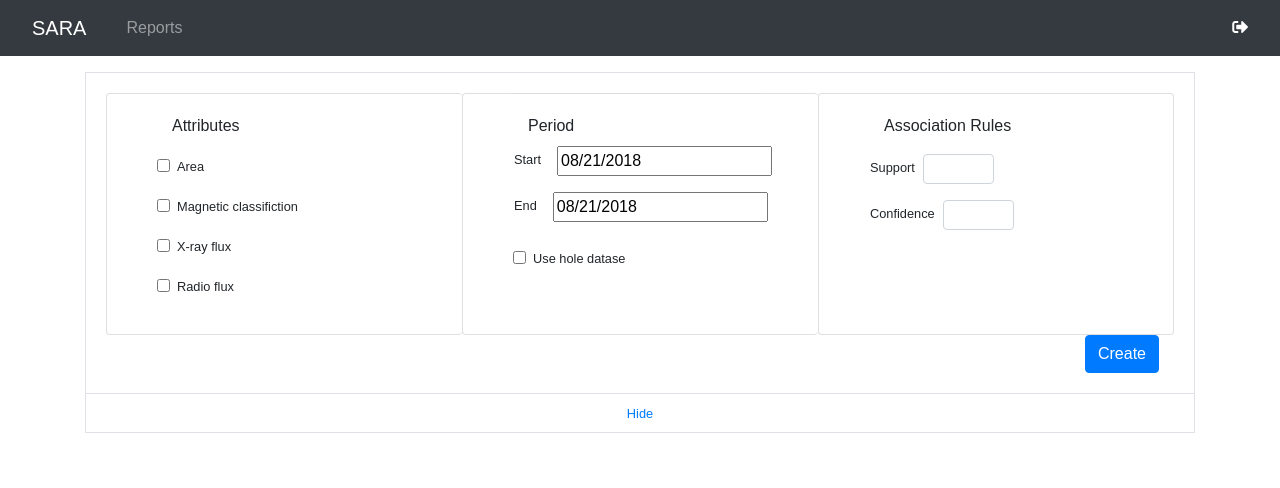
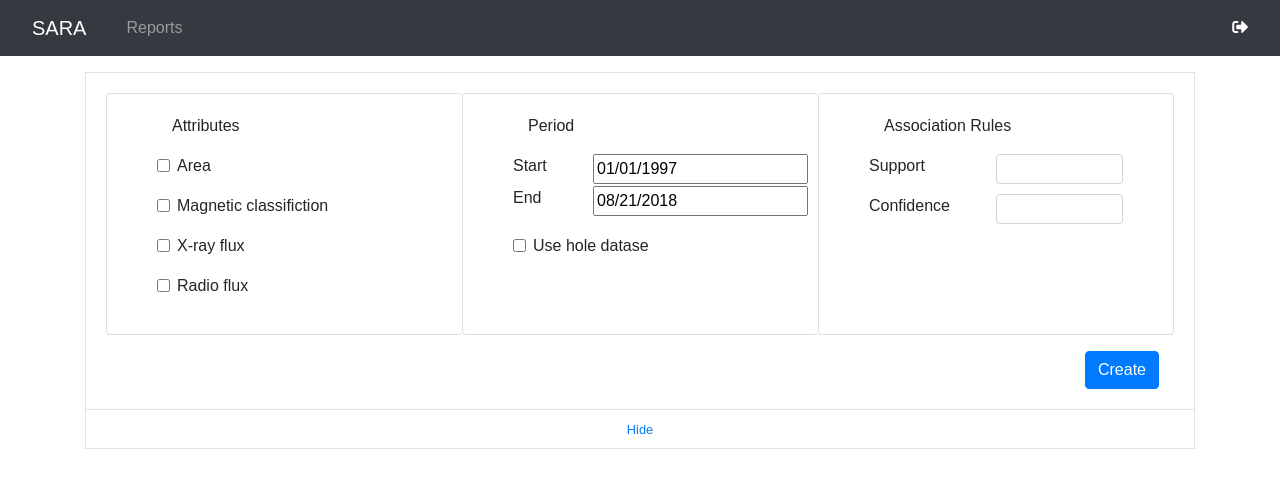
Before and after one commit to j-pereira/sara-react, a React (Create React App) app: page / in a window 1280 px wide. Shown: the top 488 px of the page. Built offline with nearby package versions, Linux system fonts and the light colour scheme.

Commit message:
creating components

```diff
--- a/src/App.css
+++ b/src/App.css
@@ -1,5 +1,5 @@
 .App {
-
+  font-size: 1em;
 }
 
 .App-logo {
--- /dev/null
+++ b/src/components/reports/ARTable/ARTable.js
@@ -0,0 +1,34 @@
+import React from 'react'
+
+const ARTable = (props) => {
+
+    return (
+        <div class="container border mt-4 p-2">
+
+            <div class="row">
+                <div class="col-sm">
+                    Rule
+                </div>
+                <div class="col-sm">
+                    Support
+                </div>
+                <div class="col-sm">
+                    Confidence
+                </div>
+            </div>
+            <div class="row">
+                <div class="col-sm">
+                    Rule 1
+                </div>
+                <div class="col-sm">
+                    Support 1
+                </div>
+                <div class="col-sm">
+                    Confidence 1
+                </div>
+            </div>
+        </div>
+    )
+}
+
+export default ARTable;
--- a/src/components/reports/Report/Report.js
+++ b/src/components/reports/Report/Report.js
@@ -1,17 +1,35 @@
 import React, { Component } from 'react'
 import Collapse from '../../../hoc/Collapse/Collapse';
 import ReportAttributes from '../ReportAttributes/ReportAttributes';
+import ARTable from '../ARTable/ARTable';
 
 class Report extends Component {
+
+    constructor (props) {
+        super(props)
+        this.state = {
+            resultTable: ''
+        }
+    }
+
+
+    renderRules = () => {
+        this.setState({
+            resultTable: <ARTable />
+        })
+    }
+
 
     render() {
 
         return (
             <div>
-                <Collapse buttonText="Hide">
-                    <ReportAttributes />
+                <Collapse>
+                    <ReportAttributes generateRules={this.renderRules} />
                 </Collapse>
+                {this.state.resultTable}
             </div>
+
         )
     }
 }
--- a/src/components/reports/ReportAttributes/ReportAttributes.js
+++ b/src/components/reports/ReportAttributes/ReportAttributes.js
@@ -1,31 +1,8 @@
 import React, { Component } from 'react';
 import Calendar from '../../../hoc/Calendar/Calendar'
+import moment from 'moment';
 
 class ReportAttributes extends Component {
-
-
-    getInitialState = () => {
-        var value = new Date().toISOString();
-        return {
-          value: value
-        }
-    }
-
-    handleChange = (value, formattedValue) => {
-        this.setState({
-          value: value, // ISO String, ex: "2016-11-19T12:00:00.000Z"
-          formattedValue: formattedValue // Formatted String, ex: "11/19/2016"
-        });
-    }
-
-    componentDidUpdate(){
-        // Access ISO String and formatted values from the DOM.
-        var hiddenInputElement = document.getElementById("example-datepicker");
-        console.log(hiddenInputElement.value); // ISO String, ex: "2016-11-19T12:00:00.000Z"
-        console.log(hiddenInputElement.getAttribute('data-formattedvalue')) // Formatted String, ex: "11/19/2016"
-    }
-
-
 
     render () {
         return (
@@ -37,19 +14,19 @@ class ReportAttributes extends Component {
                                 <label className="container" >Attributes</label>
                                 <div className="form-group form-check pt-2">
                                     <input id="area" type="checkbox" className="form-check-input"/>
-                                    <small className="form-check-label " for="area">Area</small>
+                                    <label className="form-check-label " for="area">Area</label>
                                 </div>
                                 <div className="form-group form-check">
                                     <input id="mag" type="checkbox" className="form-check-input"/>
-                                    <small className="form-check-label " for="mag">Magnetic classifiction</small>
+                                    <label className="form-check-label " for="mag">Magnetic classifiction</label>
                                 </div>
                                 <div className="form-group form-check">
                                     <input id="xray" type="checkbox" className="form-check-input"/>
-                                    <small className="form-check-label " for="xray">X-ray flux</small>
+                                    <label className="form-check-label " for="xray">X-ray flux</label>
                                 </div>
                                 <div className="form-group form-check">
                                     <input id="radio" type="checkbox" className="form-check-input"/>
-                                    <small className="form-check-label " for="radio">Radio flux</small>
+                                    <label className="form-check-label " for="radio">Radio flux</label>
                                 </div>
                             </div>
                         </div>
@@ -60,18 +37,29 @@ class ReportAttributes extends Component {
                             <div className="col form-group">
                                 <label className="container">Period</label>
 
-                                <div className="form-group row">
-                                    <small for="start" className="pl-3 pt-1 mr-3">Start</small>
-                                    <Calendar/>
+                                <div className="row pt-2">
+                                    <div className="col col-lg-4 pr-0">
+                                        <label for="start">Start</label>
+                                    </div>
+                                    <div className="col col-lg-4 pl-0">
+                                        <Calendar date={moment("1997-01-01 00:00:00")} minDate={moment("1997-01-01 00:00:00")}/>
+                                    </div>
                                 </div>
-                                <div className="form-group row">
-                                    <small for="end" className="pl-3 pt-1 mr-3">End</small>
-                                    <Calendar/>
+                                <div className="row">
+                                    <div className="col col-lg-4 pr-0">
+                                        <label for="end">End</label>
+                                    </div>
+                                    <div className="col col-lg-6 pl-0">
+                                        <Calendar date={moment()} minDate={moment("1997-01-01 00:00:00")}/>
+                                    </div>
                                 </div>
-
-                                <div className="form-group form-check pt-2">
-                                    <input id="area" type="checkbox" className="form-check-input"/>
-                                    <small className="form-check-label " for="area">Use hole datase</small>
+                                <div className="row pt-2">
+                                    <div className="col col-lg-10 pr-0">
+                                        <div className="form-group form-check pt-2">
+                                            <input id="area" type="checkbox" className="form-check-input"/>
+                                            <label className="form-check-label " for="area">Use hole datase</label>
+                                        </div>
+                                    </div>
                                 </div>
                             </div>
                         </div>
@@ -83,25 +71,32 @@ class ReportAttributes extends Component {
                         <div class="card-body">
                             <div className="col form-group">
                                 <label className="container">Association Rules</label>
-                                <div className="form-group row pt-2">
-                                    <small for="support" className="pl-3 pt-1">Support</small>
-                                    <div className="col-sm-4 pl-2">
+                                <div className="row pt-2">
+                                    <div className="col col-lg-6 pr-0">
+                                        <label for="support">Support</label>
+                                    </div>
+                                    <div className="col col-lg-6 pl-0">
                                         <input type="text" className="form-control" id="support" placeholder="" style={{ height:'30px' }}/>
                                     </div>
                                 </div>
-                                <div className="form-group row">
-                                    <small for="confidence" className="pl-3 pt-1">Confidence</small>
-                                    <div className="col-sm-4 pl-2">
+                                <div className="row pt-2">
+                                    <div className="col col-lg-6 pr-0">
+                                        <label for="support">Confidence</label>
+                                    </div>
+                                    <div className="col col-lg-6 pl-0">
                                         <input type="text" className="form-control" id="confidence" placeholder="" style={{ height:'30px' }}/>
                                     </div>
                                 </div>
-
                             </div>
                         </div>
                     </div>
 
-                    <div className="container">
-                        <button type="submit" className="btn btn-primary float-right">Create</button>
+                    <div className="container pt-3">
+                        <button type="submit"
+                            className="btn btn-primary float-right"
+                            onClick={this.props.generateRules}>
+                            Create
+                        </button>
                     </div>
                 </div>
             </form>
--- a/src/hoc/Calendar/Calendar.js
+++ b/src/hoc/Calendar/Calendar.js
@@ -8,27 +8,32 @@ class CalendarDatePicker extends Component {
     constructor (props) {
         super(props)
         this.state = {
-        startDate: moment()
+            date: props.date,
+            minDate: props.minDate
         };
         this.handleChange = this.handleChange.bind(this);
     }
 
-    handleChange(date) {
+    handleChange(newDate) {
         this.setState({
-        startDate: date
+            date: newDate
         });
     }
 
     render() {
         return (
             <DatePicker
-                selected={this.state.startDate}
+                selected={this.state.date}
                 onChange={this.handleChange}
-                peekNextMonth
                 showMonthDropdown
                 showYearDropdown
                 dropdownMode="select"
+                minDate={this.state.minDate}
+                maxDate={moment()}
+                showDisabledMonthNavigation
+                todayButton={"Today"}
             />
+
         );
     }
 }
--- a/src/hoc/Collapse/Collapse.js
+++ b/src/hoc/Collapse/Collapse.js
@@ -1,26 +1,47 @@
-import React from 'react';
+import React, { Component } from 'react';
 
-const collapse = (props) => {
+class Collapse extends Component {
+
+    constructor (props) {
+        super(props)
+        this.state = {
+            buttonText: 'Hide'
+        }
+    }
+
+    changeButtonText = () => {
+        if (this.state.buttonText == 'Hide') {
+            this.setState({ buttonText: 'Show' })
+        } else if (this.state.buttonText == 'Show') {
+            this.setState({ buttonText: 'Hide' })
+        }
+    }
+
+    render () {
         return (
             <div id="accordion">
                 <div className="card border-0">
                     <div id="collapseOne" className="collapse show border-top border-left border-right" aria-labelledby="headingOne" data-parent="#accordion">
                         <div className="card-body">
-                        {props.children}
+                            {this.props.children}
                         </div>
                     </div>
                     <div className="container border" id="headingOne">
                         <h5 className="mb-0 mt-0 text-center">
-                        <div className="btn btn-link" data-toggle="collapse" data-target="#collapseOne" aria-expanded="true" aria-controls="collapseOne">
-                            <small>{props.buttonText}</small>
+                            <div className="btn btn-link"
+                                data-toggle="collapse"
+                                data-target="#collapseOne"
+                                aria-expanded="true"
+                                aria-controls="collapseOne"
+                                onClick={this.changeButtonText}>
+                                <small>{this.state.buttonText}</small>
                             </div>
                         </h5>
                     </div>
                 </div>
             </div>
-
-
         )
     }
+}
 
-export default collapse;
+export default Collapse;
```
Lines whose indentation alone changed are shown as unchanged.
